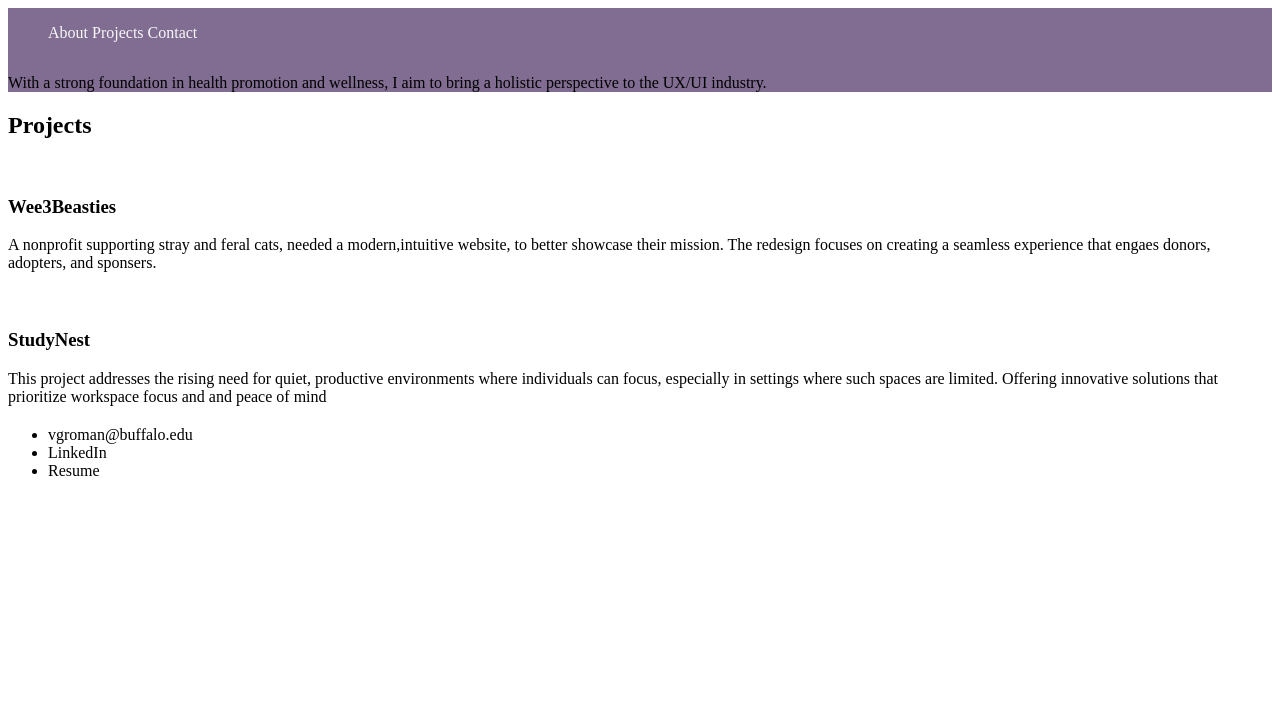
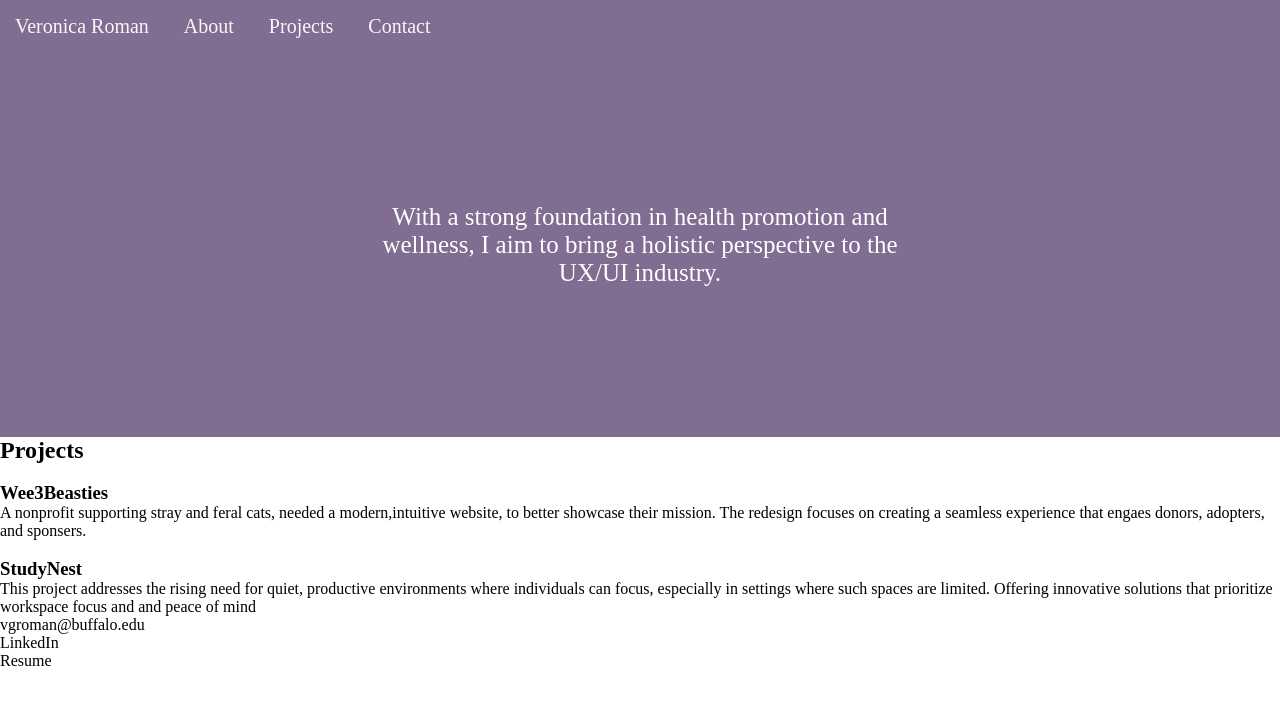
Before and after one commit to vroman1/Module-17-Homework, a plain HTML site: page index.html in a window 1280 px wide. Drawn offline with Linux system fonts and the light colour scheme.

Commit message:
updated css

```diff
--- a/css/styles.css
+++ b/css/styles.css
@@ -1,8 +1,26 @@
+*{
+    margin: 0px;
+    padding: 0px;
+}
+
 header {
     background-color: #816C92;
+}
+
+nav ul li {
+    padding: 15px;
 }
 
 .inline-block {
     display:inline-block;
     color: #F8F8F8;
+    font-size: 20px;
+    : right;
 }
+
+.hero-sentence {
+    padding: 150px;
+    color: white;
+    text-align: center;
+    font-size: 25px;
+}
--- a/index.html
+++ b/index.html
@@ -8,15 +8,16 @@
 </head>
 <body>
     <header class="navigation">
-        <div class="inline-block">
+        <nav class="inline-block">
             <ul>
+                <li class="inline-block"> Veronica Roman</li>
                 <li class="inline-block">About</li>
                 <li class="inline-block">Projects</li>
                 <li class="inline-block">Contact</li>
           </ul>
-        </div>
- <div>
-    <p> With a strong foundation in health promotion and wellness, I aim to bring a holistic perspective to the UX/UI industry. </p>
+        </nav>
+ <div class="hero-sentence">
+    <p> With a strong foundation in health promotion and <br> wellness, I aim to bring a holistic perspective to the <br> UX/UI industry.</p>
  </div>
     </header>
 
```
